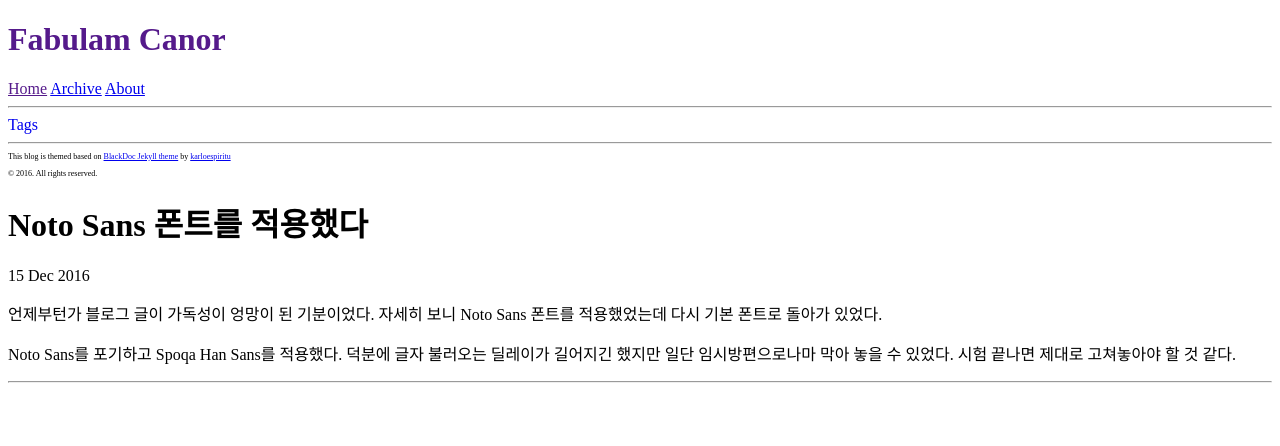
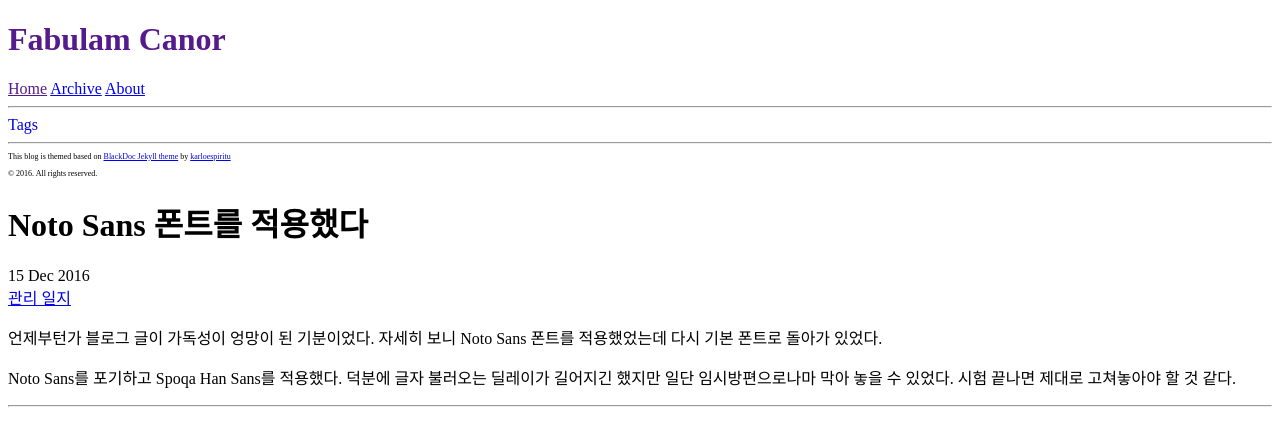
Before and after one commit to Canorus/canorus.github.io, a Jekyll site: the page built from _posts/2016-12-15-Noto_Sans.md, in a window 1280 px wide. Shown: the top 446 px of the page. Built offline with Jekyll 4.4.1, drawn with Linux system fonts in a browser that asks for light colours; comment, search, counter and statistics services are not loaded.

Commit message:
font updated

```diff
--- a/_posts/2016-12-15-Noto_Sans.md
+++ b/_posts/2016-12-15-Noto_Sans.md
@@ -1,6 +1,8 @@
 ---
 layout: post
 title: Noto Sans 폰트를 적용했다
+tags:
+ - 관리 일지
 ---
 
 언제부턴가 블로그 글이 가독성이 엉망이 된 기분이었다. 자세히 보니 Noto Sans 폰트를 적용했었는데 다시 기본 폰트로 돌아가 있었다.
```
